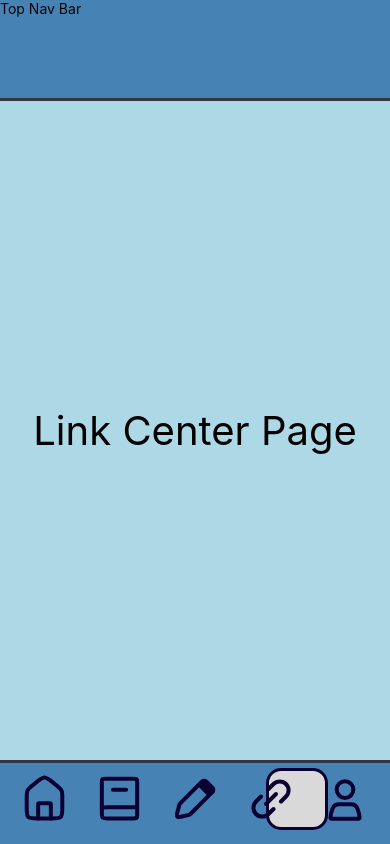
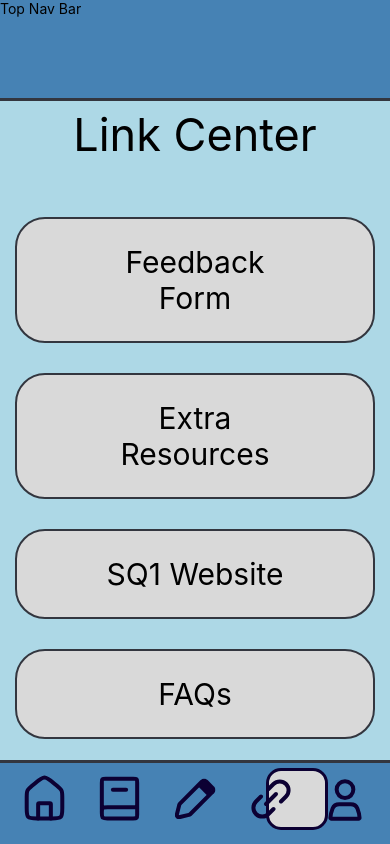
Before and after one commit to SquareOneOrg/SQ1App, a React Native app in the folder SQ1App/: screen / in a window 390 px wide. Both pictures are taken after a click on the element 270 px from the left and 805 px from the top of the page. Built offline with nearby package versions, Linux system fonts and the light colour scheme.

Commit message:
Added Link Center page
Added link center buttons for feedback form, extra resources, SQ1 Website, and FAQs

```diff
--- a/SQ1App/components/LinkCenter.js
+++ b/SQ1App/components/LinkCenter.js
@@ -1,11 +1,31 @@
-import { StyleSheet, View, Text } from "react-native";
+import { StyleSheet, View, Text, TouchableOpacity } from "react-native";
 
 function LinkCenter(){
     return(
         <View style={styles.container}>
-            <Text style={styles.text}>
-                Link Center Page
-            </Text>
+            <View style={styles.titleSection}>
+                <Text style={styles.title}>Link Center</Text>
+            </View>
+            <TouchableOpacity style={styles.links}>
+                <Text style={styles.linkTitles}>
+                    Feedback Form
+                </Text>
+            </TouchableOpacity>
+            <TouchableOpacity style={styles.links}>
+                <Text style={styles.linkTitles}>
+                    Extra Resources
+                </Text>
+            </TouchableOpacity>
+            <TouchableOpacity style={styles.links}>
+                <Text style={styles.linkTitles}>
+                    SQ1 Website
+                </Text>
+            </TouchableOpacity>
+            <TouchableOpacity style={styles.links}>
+                <Text style={styles.linkTitles}>
+                    FAQs
+                </Text>
+            </TouchableOpacity>
         </View>
     );
 };
@@ -17,7 +37,23 @@ const styles = StyleSheet.create({
         flex: 1,
         justifyContent: 'center',
     },
-    text: {
-        fontSize: 40,
+    title: {
+        fontSize: 45,
+        textAlign: "center",
+        marginBottom: 40,
     },
+    links: {
+        borderWidth: 2,
+        borderColor: '#33363F',
+        margin: 15,
+        paddingVertical: 25,
+        paddingHorizontal: 70,
+        borderRadius: 30,
+        backgroundColor: '#D9D9D9',
+    },
+    linkTitles: {
+        fontSize: 30,
+        textAlign: "center",
+    },
+
 });
```
